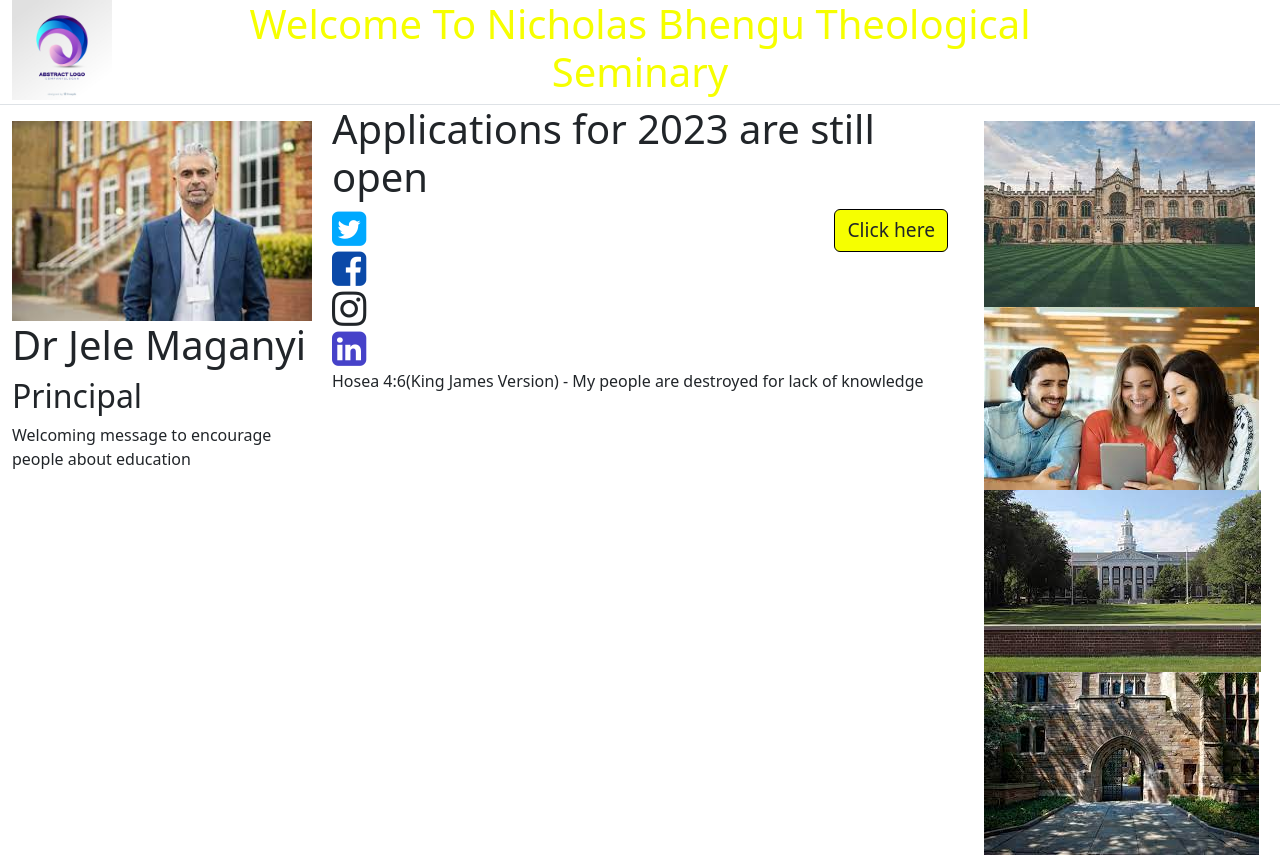
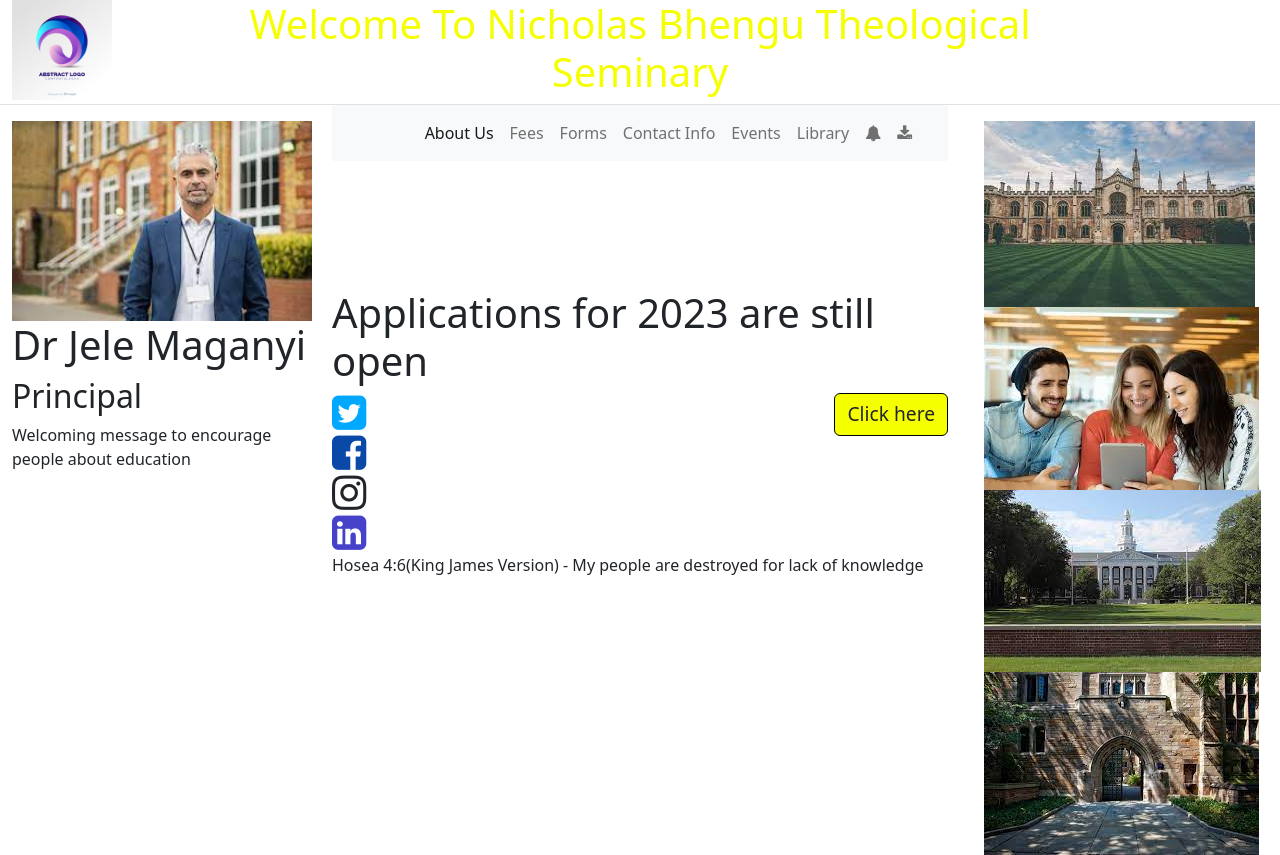
Before and after one commit to Rumbie-Mudzie7/Theological-Seminary, a React (Create React App) app: page / in a window 1280 px wide. Built offline with nearby package versions, Linux system fonts and the light colour scheme.

Commit message:
Fix: the elements in the midsection

```diff
--- a/src/App.js
+++ b/src/App.js
@@ -3,6 +3,7 @@ import SideBar from './components/SideBar';
 import Navbar from './components/Navbar';
 import Galary from './components/Galary';
 import Midsection from './components/Midsection';
+import './main.css';
 
 function App() {
   return (
@@ -14,7 +15,56 @@ function App() {
             <SideBar />
           </div>
           <div className="col-12 col-md-6">
-            <Midsection />
+            <nav className="navbar navbar-expand-lg bg-light">
+              <div className="container-fluid">
+                <button className="navbar-toggler" type="button" data-bs-toggle="offcanvas" data-bs-target="#offcanvasNavbar" aria-controls="offcanvasNavbar">
+                  <span className="navbar-toggler-icon" />
+                </button>
+                <div className="offcanvas offcanvas-end" tabIndex="-1" id="offcanvasNavbar" aria-labelledby="offcanvasNavbarLabel">
+                  <div className="offcanvas-header">
+                    <h5 className="offcanvas-title" id="offcanvasNavbarLabel">Offcanvas</h5>
+                    <button type="button" className="btn-close" data-bs-dismiss="offcanvas" aria-label="Close" />
+                  </div>
+                  <div className="offcanvas-body">
+                    <ul className="navbar-nav justify-content-end flex-grow-1 pe-3">
+                      <li className="nav-item">
+                        <a className="nav-link active" aria-current="page" href="/about">About Us</a>
+                      </li>
+                      <li className="nav-item">
+                        <a className="nav-link" href="/fees">Fees</a>
+                      </li>
+                      <li className="nav-item">
+                        <a className="nav-link" href="/forms">Forms</a>
+                      </li>
+                      <li className="nav-item">
+                        <a className="nav-link" href="/contact">Contact Info</a>
+                      </li>
+                      <li className="nav-item">
+                        <a className="nav-link" href="/events">Events</a>
+                      </li>
+                      <li className="nav-item">
+                        <a className="nav-link" href="/library">Library</a>
+                      </li>
+                      <li className="nav-item">
+                        <a className="nav-link" href="/notifications">
+                          <i className="fa fa-bell" aria-hidden="true" />
+                        </a>
+                      </li>
+                      <li className="nav-item">
+                        <a className="nav-link" href="/download">
+                          <i className="fa fa-download" aria-hidden="true" />
+                        </a>
+                      </li>
+                    </ul>
+                  </div>
+                </div>
+              </div>
+            </nav>
+            <div className="middleSectionContent">
+              <div>
+                <Midsection />
+              </div>
+            </div>
           </div>
           <div className="col-12 col-md-3">
             <Galary />
--- a/src/components/Galary/index.js
+++ b/src/components/Galary/index.js
@@ -13,7 +13,7 @@ const Galary = () => {
         <div className="col-12">
           {
                         images.map((image) => (
-                          <img key={(Math.random * images.length) + 1} src={`${image}`} alt="galary" />
+                          <img key={(Math.random() * images.length) + 1} src={`${image}`} alt="galary" />
                         ))
                     }
         </div>
--- /dev/null
+++ b/src/main.css
@@ -0,0 +1,7 @@
+.middleSectionContent {
+  height: 70vh;
+  padding: 0;
+  display: flex;
+  justify-content: center;
+  align-items: center;
+}
```
